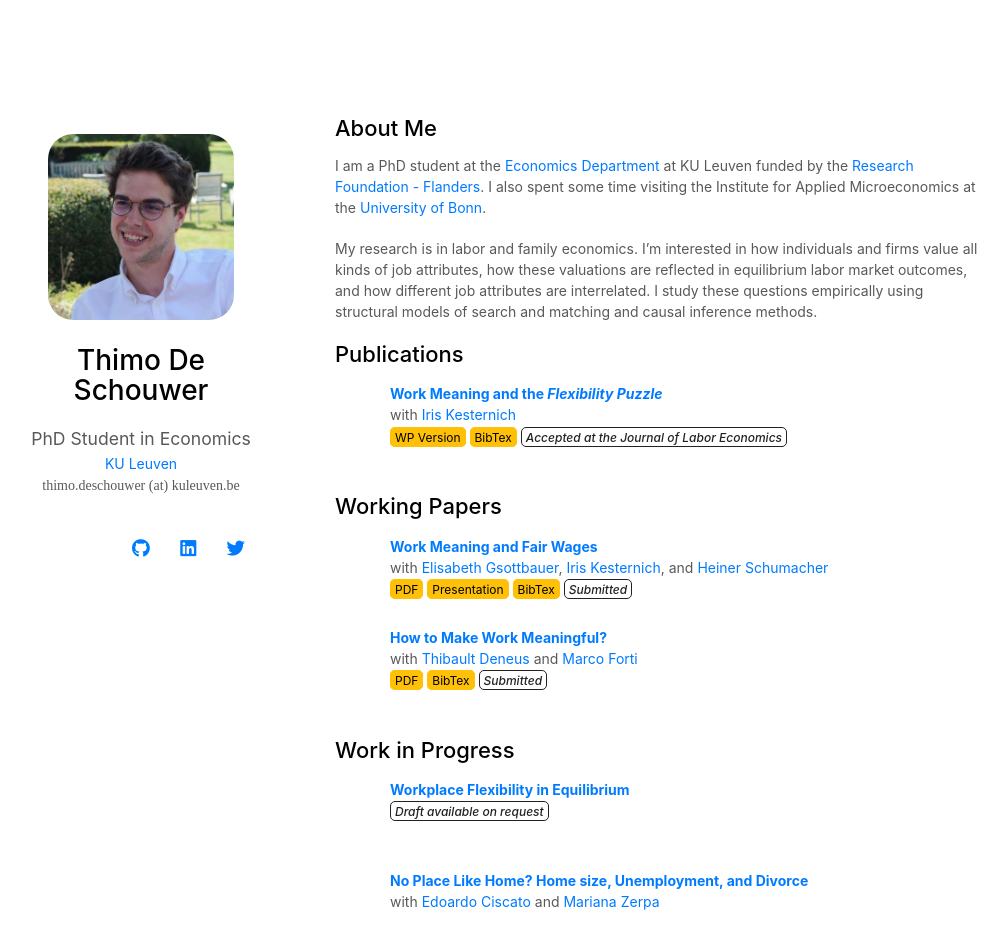
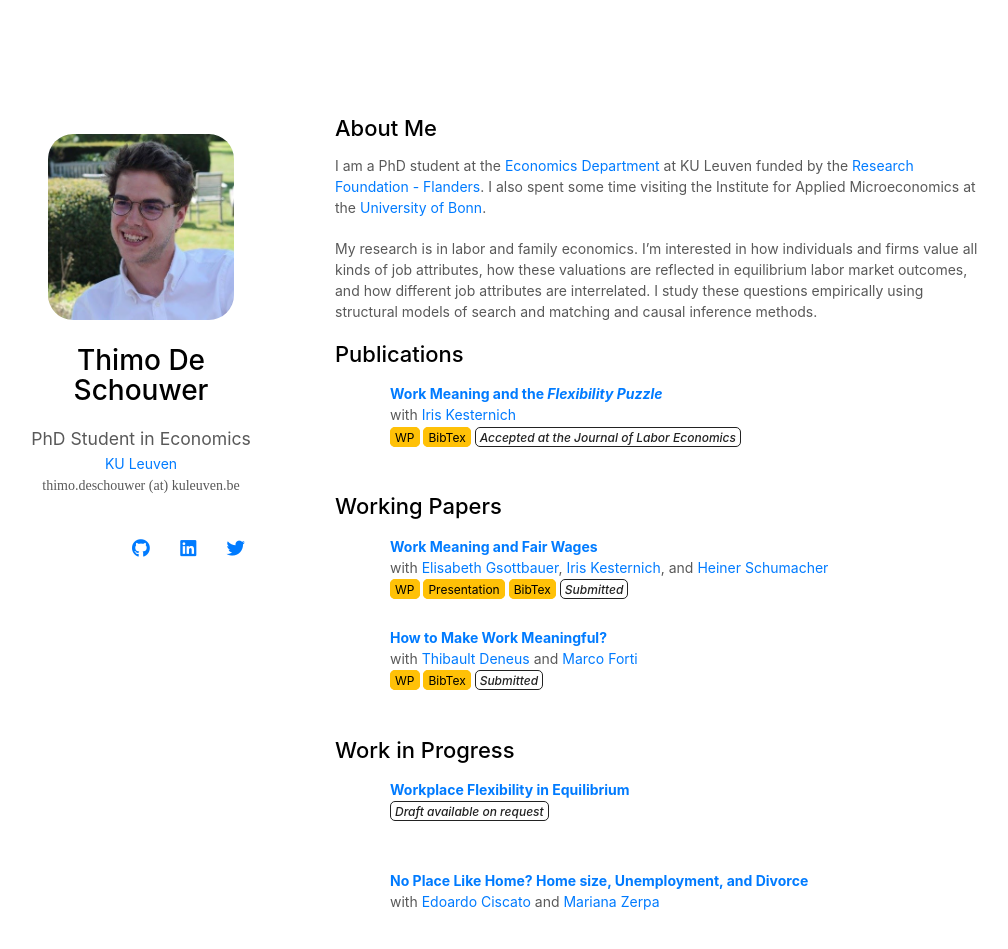
Before and after one commit to thimodeschouwer/thimodeschouwer.github.io, a Jekyll site: the page built from index.md, in a window 1280 px wide and 1052 px high. Shown: the top 949 px of the window, without its empty margins (135-1143 px from the left). Built offline with Jekyll 4.4.1, drawn with Linux system fonts in a browser that asks for light colours; nearby versions of some CDN libraries; a style sheet for code colours, icons or effects is not loaded; our own code applies the rules of GitHub Pages for plain Markdown files.

Commit message:
update website

```diff
--- a/_data/publications.yml
+++ b/_data/publications.yml
@@ -4,5 +4,4 @@ main:
     authors: with <a href = "https://sites.google.com/site/kesternichiris/home" > Iris Kesternich </a>
     pdf: ./assets/files/MeaningFlexibilityPuzzle.pdf
     bibtex: ./assets/files/MeaningFlexibilityPuzzle_cite.txt
-    #image: ./assets/img/MeaningFlexibilityPuzzle.jpeg
     notes: Accepted at the Journal of Labor Economics
--- a/_data/workingpapers.yml
+++ b/_data/workingpapers.yml
@@ -8,7 +8,7 @@ main:
     notes: Submitted
 
   - title: How to Make Work Meaningful?
-    authors: with <a href = "https://www.kuleuven.be/wieiswie/en/person/00149751" > Thibault Deneus </a> and <a href = "https://www.econ.uni-bonn.de/en/department/doctoral-students/marco-forti" > Marco Forti </a>
+    authors: with <a href = "https://thibaultdeneus.github.io" > Thibault Deneus </a> and <a href = "https://www.econ.uni-bonn.de/en/department/doctoral-students/marco-forti" > Marco Forti </a>
     pdf: ./assets/files/MeaningProduction.pdf
     bibtex: ./assets/files/MeaningProduction_cite.txt
     notes: Submitted
--- a/_includes/publications.md
+++ b/_includes/publications.md
@@ -22,7 +22,7 @@
       </div>
     <div class="links">
       {% if link.pdf %}
-      <a href="{{ link.pdf }}" class="btn btn-sm z-depth-0" role="button" target="_blank" style="font-size:12px;">WP Version</a>
+      <a href="{{ link.pdf }}" class="btn btn-sm z-depth-0" role="button" target="_blank" style="font-size:12px;">WP</a>
       {% endif %}
       {% if link.code %}
       <a href="{{ link.code }}" class="btn btn-sm z-depth-0" role="button" target="_blank" style="font-size:12px;">Code</a>
--- a/_includes/workingpapers.md
+++ b/_includes/workingpapers.md
@@ -22,7 +22,7 @@
       </div>
     <div class="links">
       {% if link.pdf %}
-      <a href="{{ link.pdf }}" class="btn btn-sm z-depth-0" role="button" target="_blank" style="font-size:12px;">PDF</a>
+      <a href="{{ link.pdf }}" class="btn btn-sm z-depth-0" role="button" target="_blank" style="font-size:12px;">WP</a>
       {% endif %}
       {% if link.code %}
       <a href="{{ link.code }}" class="btn btn-sm z-depth-0" role="button" target="_blank" style="font-size:12px;">Code</a>
```
